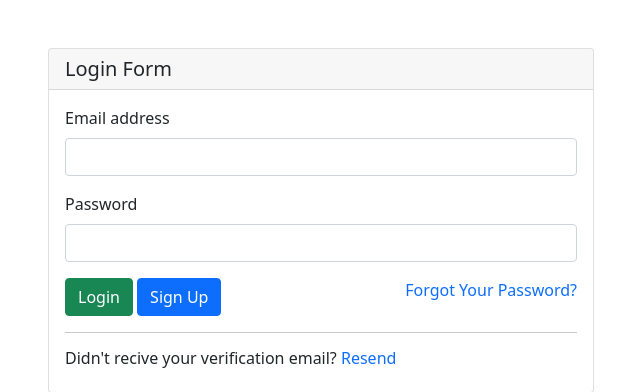
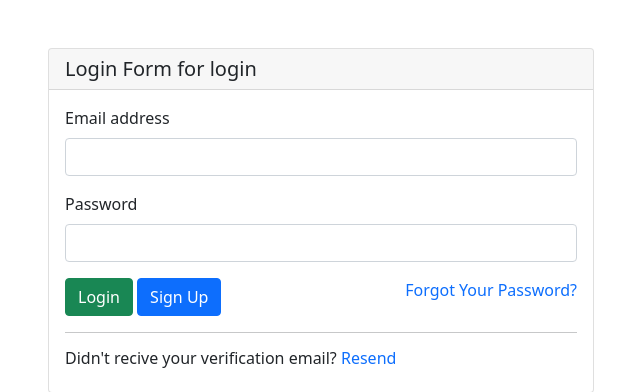
Before and after one commit to Moinulilm10/Wordify-PHP, a PHP site: page /admin/login.php in a window 1280 px wide. Shown: the top 392 px of the page, without its empty margins (319-959 px from the left). Run offline with PHP 8.4, Linux system fonts and the light colour scheme.

Commit message:
`Added "for login" to card header and duplicate comment`

```diff
--- a/admin/login.php
+++ b/admin/login.php
@@ -18,7 +18,7 @@
             <div class="col-md-6">
                 <div class="card">
                     <h5 class="card-header">
-                        Login Form
+                        Login Form for login
                     </h5>
                     <div class="card-body">
                         <form>
@@ -42,7 +42,7 @@
                         <h6>Didn&apos;t recive your verification email? <a href="#" class="text-decoration-none">Resend</a></h6>
                     </div>
                 </div>
-             <!-- hello  -->
+                <!-- hello  -->
             </div>
         </div>
     </div>
```
